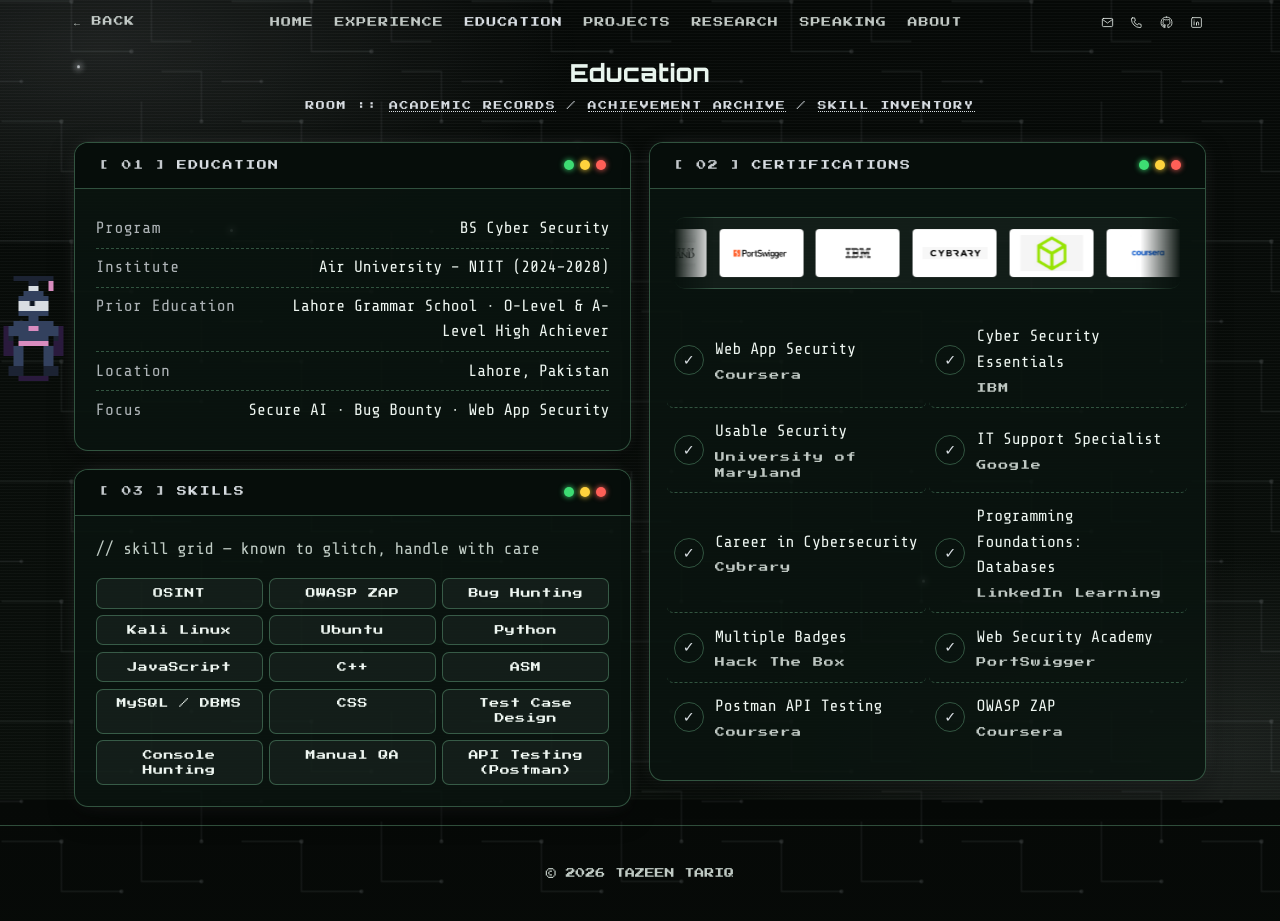
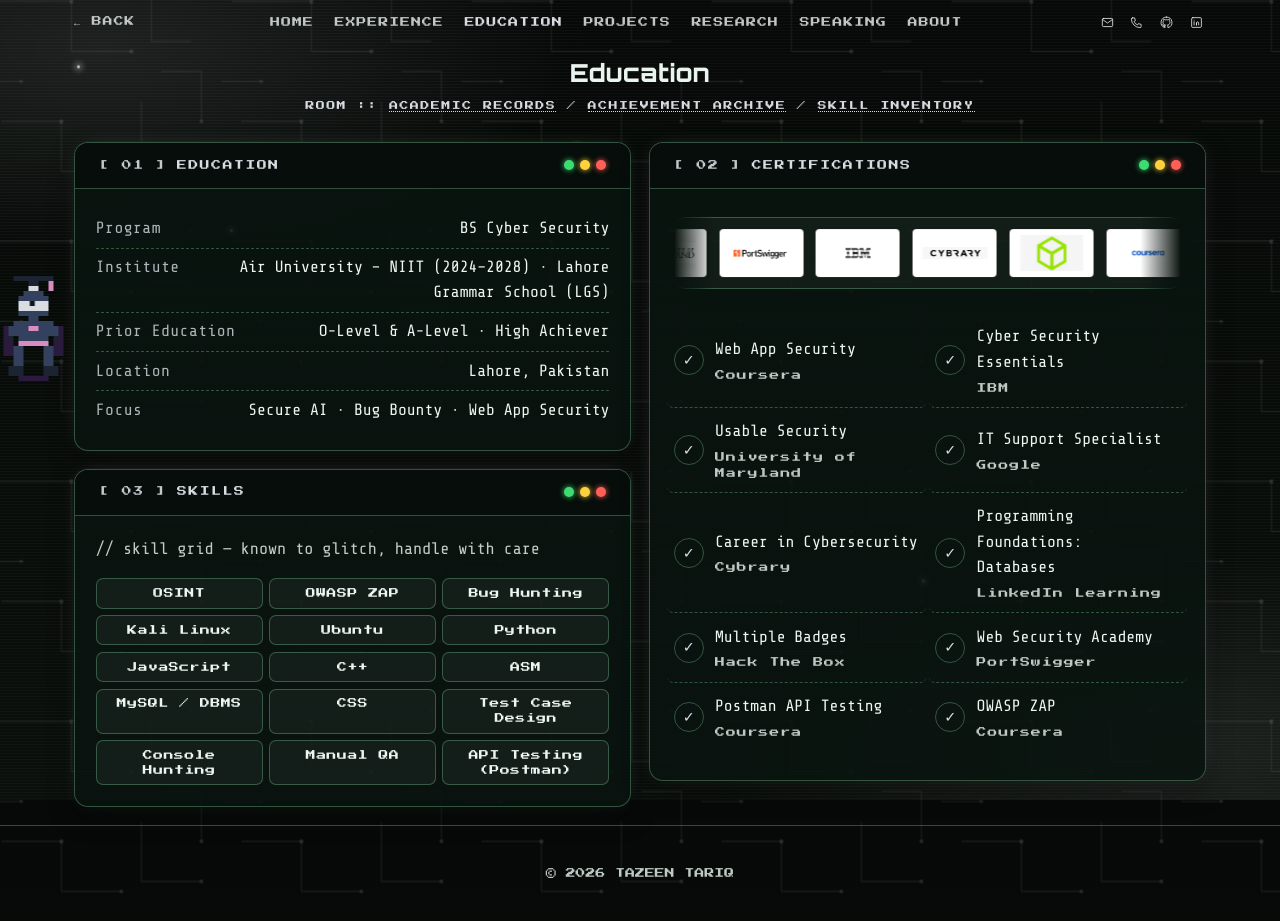
Before and after one commit to TazeenTariqsHUB/tazeentariqshub.github.io, a plain HTML site: page education.html in a window 1280 px wide. Drawn offline with nearby package versions, Linux system fonts and the light colour scheme.

Commit message:
Education: LGS in Institute row
Co-Authored-By: Claude Fable 5.1 <noreply@anthropic.com>

```diff
--- a/education.html
+++ b/education.html
@@ -95,8 +95,8 @@
           <div class="win-body">
             <dl class="dossier-rows">
               <div><dt>Program</dt><dd>BS Cyber Security</dd></div>
-              <div><dt>Institute</dt><dd>Air University – NIIT (2024–2028)</dd></div>
-              <div><dt>Prior Education</dt><dd>Lahore Grammar School · O-Level &amp; A-Level High Achiever</dd></div>
+              <div><dt>Institute</dt><dd>Air University – NIIT (2024–2028) · Lahore Grammar School (LGS)</dd></div>
+              <div><dt>Prior Education</dt><dd>O-Level &amp; A-Level · High Achiever</dd></div>
               <div><dt>Location</dt><dd>Lahore, Pakistan</dd></div>
               <div><dt>Focus</dt><dd>Secure AI · Bug Bounty · Web App Security</dd></div>
             </dl>
```
